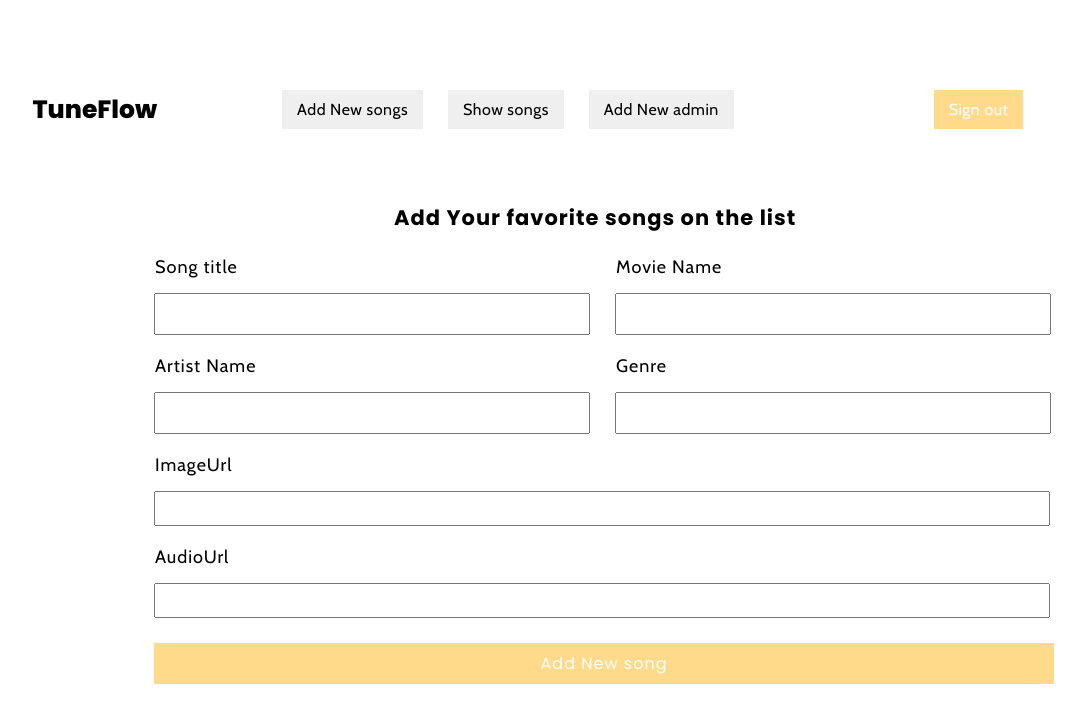
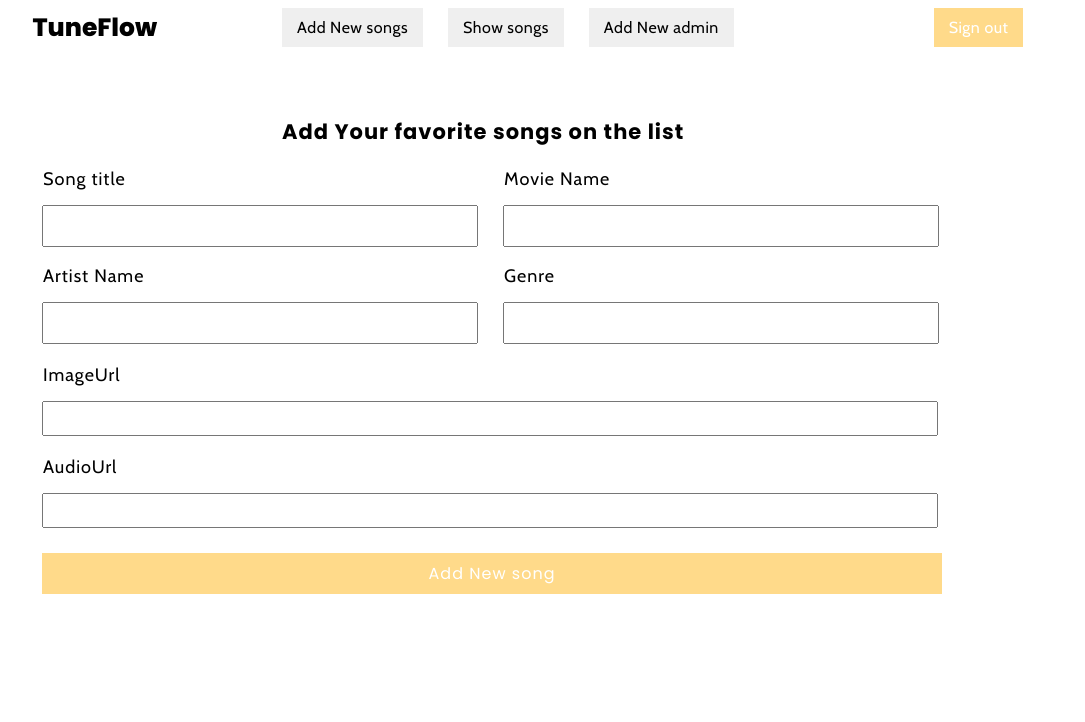
Before and after one commit to srimaran712/CapstoneProject_Odinschool-fullstack-Manimaran_Srinivasan, a React (Create React App) app in the folder admin/admin/: page / in a window 1280 px wide. Shown: the top 722 px of the page, without its empty margins (117-1202 px from the left). Built offline with nearby package versions, Linux system fonts and the light colour scheme; sample sign-in values are in the browser's storage.

Commit message:
adding changes

```diff
--- a/admin/admin/src/components/AdminCreationForm.js
+++ b/admin/admin/src/components/AdminCreationForm.js
@@ -27,7 +27,7 @@ const AdminCreationForm = () => {
 
   }
   return (
-    <div className="main-container">
+    <div className="admin-container">
       <form className="user-form" onSubmit={handleSubmit}>
 
         <div className="boxes box-one">
--- a/admin/admin/src/staticfiles/dashboard.css
+++ b/admin/admin/src/staticfiles/dashboard.css
@@ -17,7 +17,7 @@
 .navbar{
     display:flex;
     width:100%;
-    padding:10px 5px;
+    padding:8px 5px;
     align-items:center;
     gap:100px;
     justify-content: center;
@@ -47,15 +47,15 @@
 }
 .form-box{
     max-width:80%;
-    padding:12px 15px;
-    margin:0rem 7rem;
+    padding:10px 15px;
+    margin:0rem 8rem;
 
 }
 .box{
     display:flex;
     gap:25px;
     width:100%;
-    margin:20px 0px;
+    margin:18px 0px;
 }
 .box input{
     width:400px;
@@ -114,7 +114,7 @@ label{
 
 
 /*-------admin form---*/
-.main-container{
+.admin-container{
     margin:5rem 8rem;
 }
 .user-form{
```
